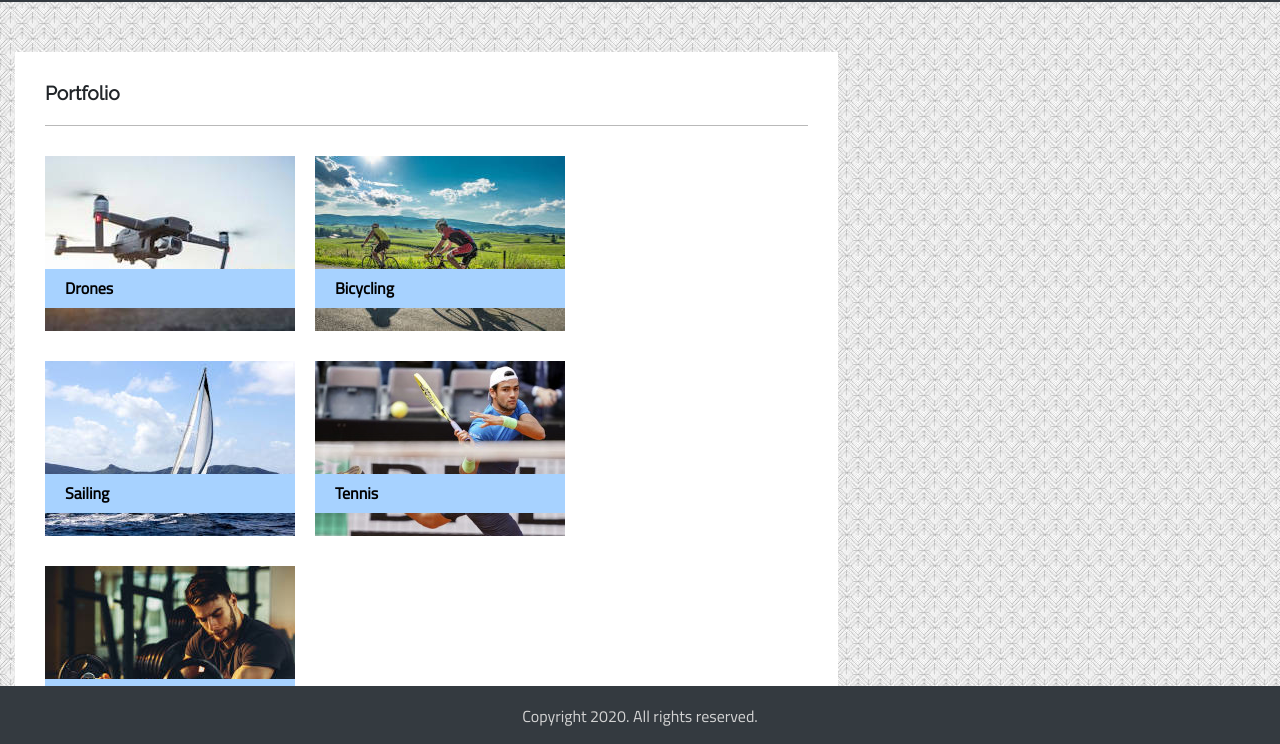
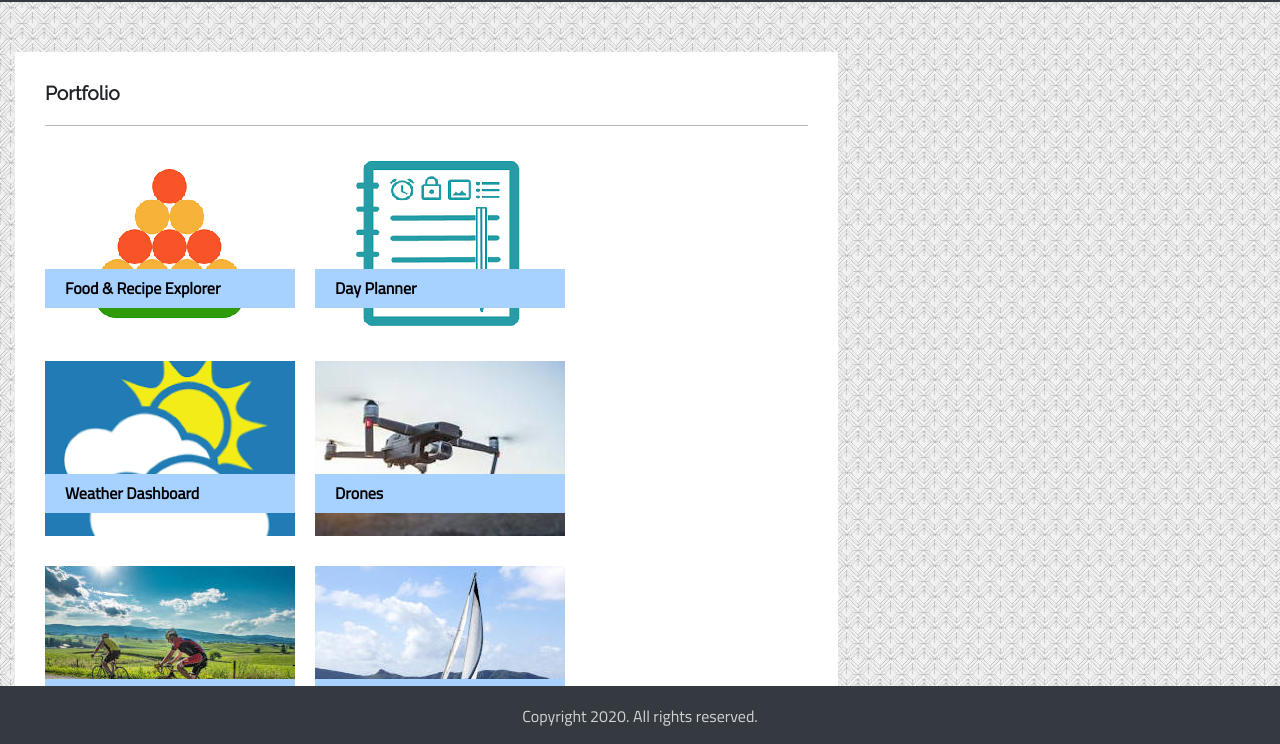
Before and after one commit to trustedtech/08-UpdatedPortfolio, a plain HTML site: page portfolio.html in a window 1280 px wide. Shown: the part 54-798 px from the top of the page. Drawn offline with nearby package versions, Linux system fonts and the light colour scheme.

Commit message:
Added projects and assignments to portfolio gallery

```diff
--- a/portfolio.html
+++ b/portfolio.html
@@ -45,7 +45,21 @@
                     <!--Gallery-->
                     <div class="container gallery clearfix">
                         <div class="row">
-                            <div class="gallery-item">
+
+                          <div class="gallery-item">
+                            <a href="https://trustedtech.github.io/07-FoodRecipeExplorer/"><img src="./assets/images/foodexplorer.png">
+                            <h2>Food & Recipe Explorer</h2></a>
+                          </div>
+                          <div class="gallery-item">
+                            <a href="https://trustedtech.github.io/05-DayPlanner/"><img src="./assets/images/dayplanner.png">
+                            <h2>Day Planner</h2></a>
+                          </div>
+                          <div class="gallery-item">
+                            <a href="https://trustedtech.github.io/06-WeatherDashboard/"><img src="./assets/images/weatherdash.png">
+                            <h2>Weather Dashboard</h2></a>
+                          </div>
+
+                          <div class="gallery-item">
                                 <a href="#"><img src="./assets/images/drones.jpg">
                                 <h2>Drones</h2></a>
                             </div>
```
Also changed, not shown: assets/images/dayplanner.png (added), assets/images/foodexplorer.png (added), assets/images/weatherdash.png (added).
